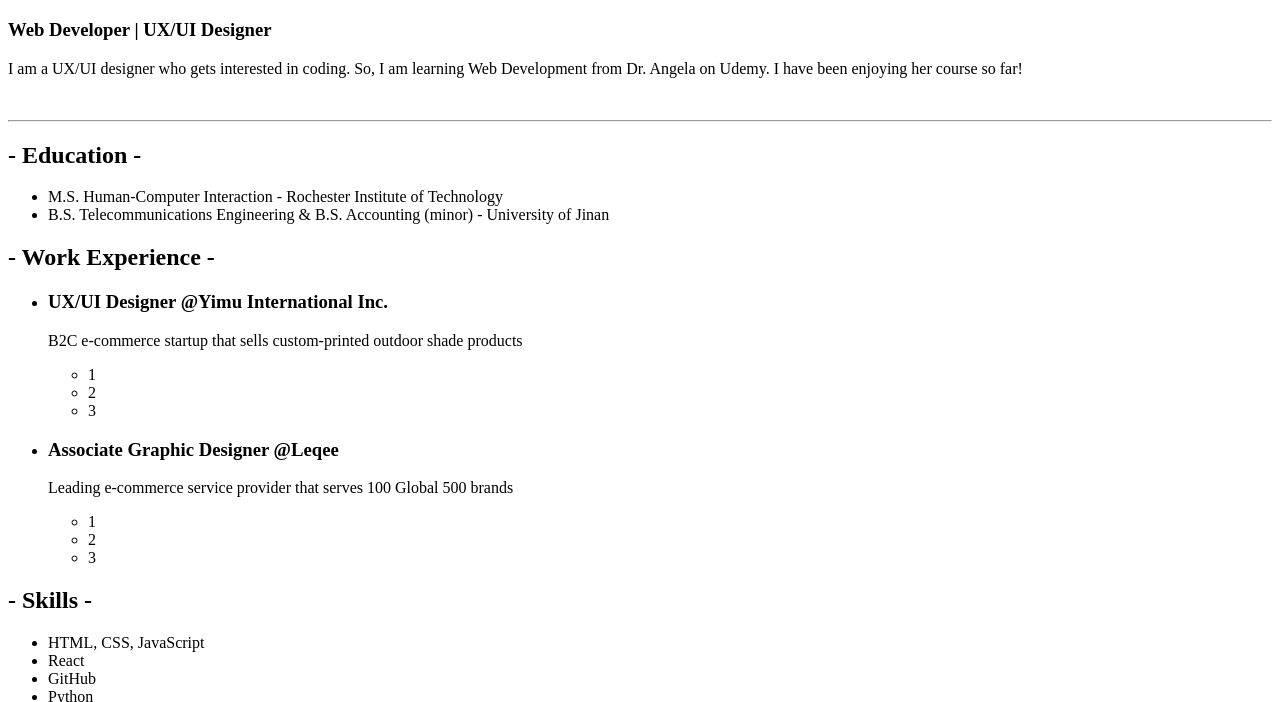
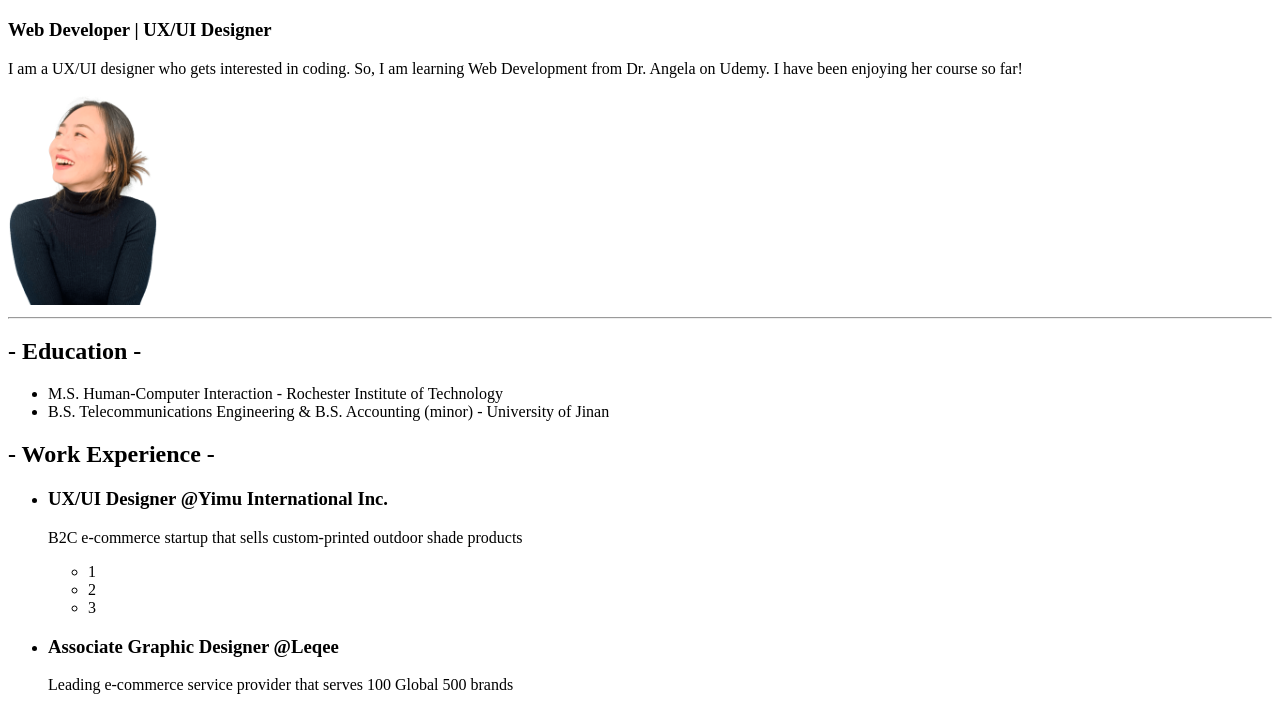
Before and after one commit to julie-zhuly/html-portfolio, a plain HTML site: page public/resume.html in a window 1280 px wide. Shown: the part 61-763 px from the top of the page. Drawn offline with Linux system fonts and the light colour scheme.

Commit message:
Add files via upload

```diff
--- a/public/resume.html
+++ b/public/resume.html
@@ -13,7 +13,7 @@
     <h3>Web Developer | UX/UI Designer</h3>
     <p>I am a UX/UI designer who gets interested in coding. So, I am learning Web Development from Dr. Angela on Udemy.
         I have been enjoying her course so far!</p>
-    <img src="./Profile.png" alt="" width="150">
+    <img src="../assets/images/my profile.png" alt="" width="150">
     <hr>
 
     <h2>- Education -</h2>
```
Also changed, not shown: assets/images/my profile.png (added).
